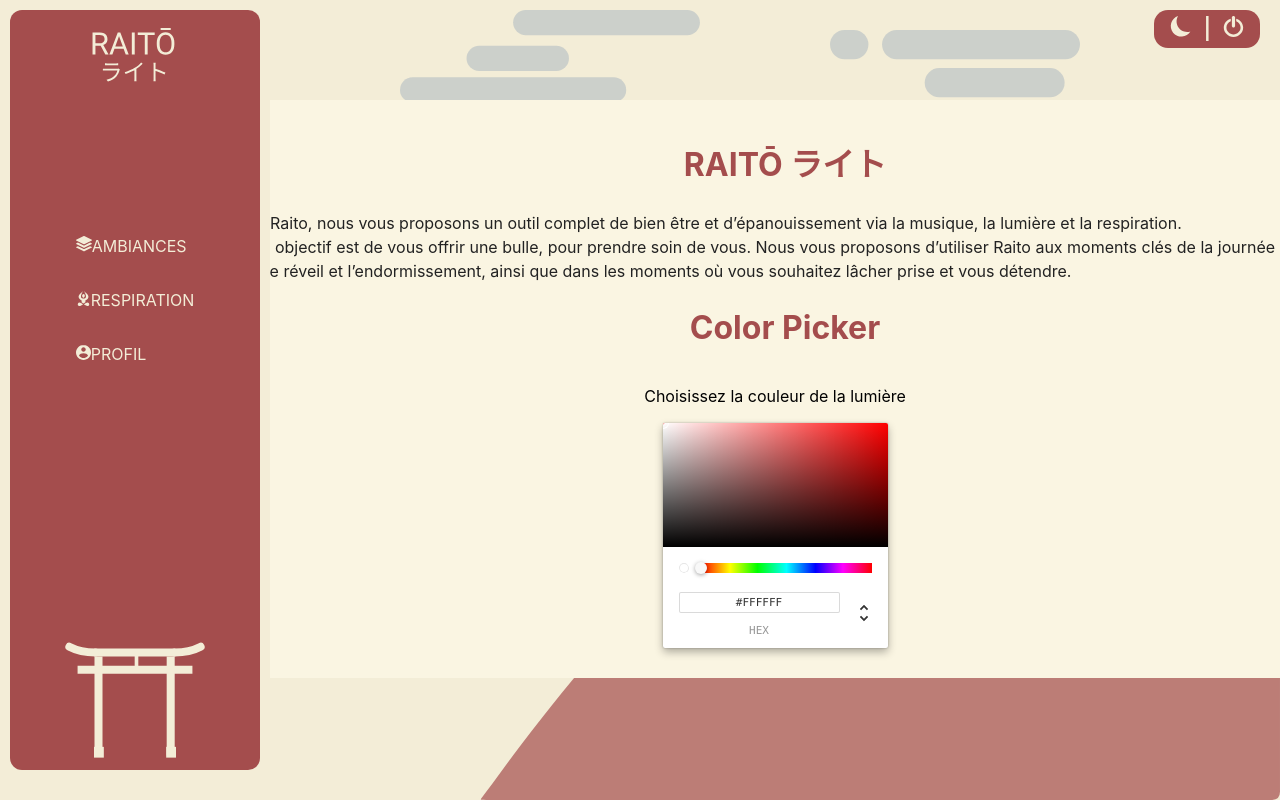
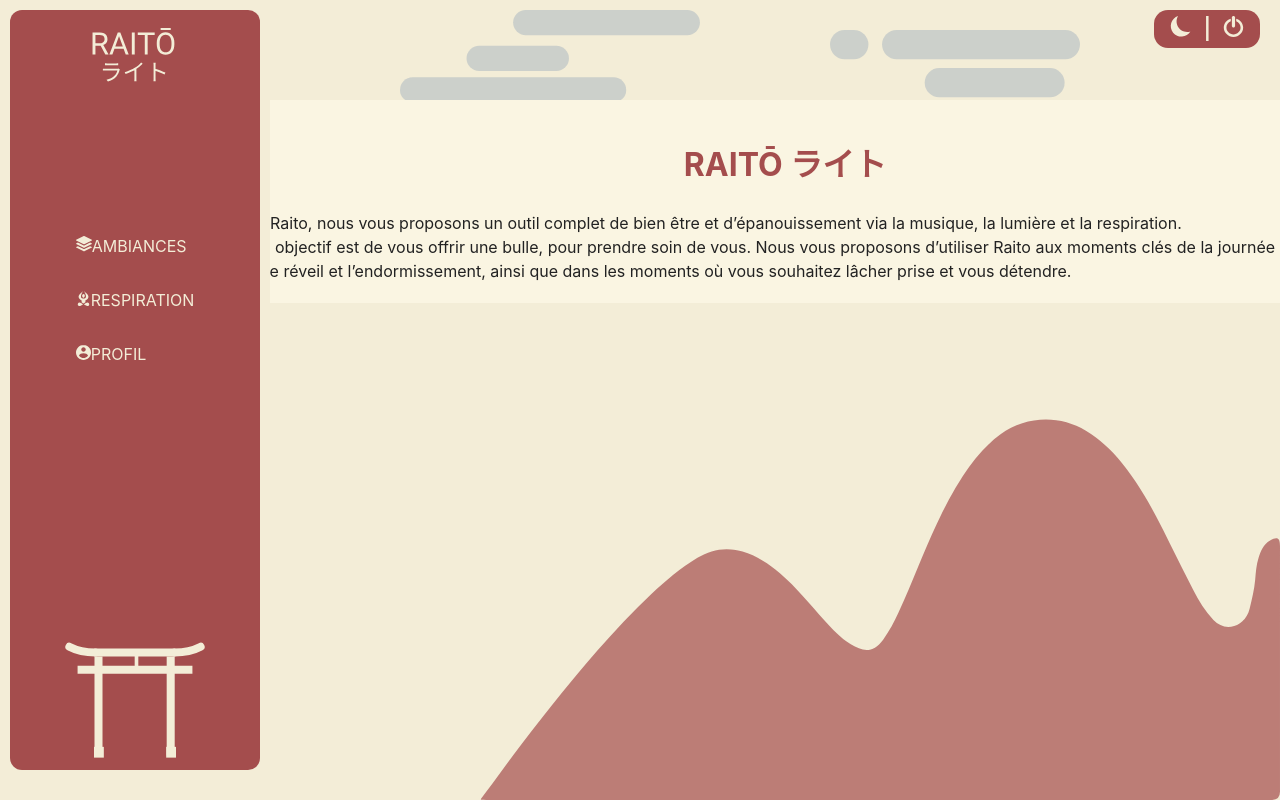
Before and after one commit to ValentinR01/raito-kubernetes-gke, a React (Create React App) app in the folder front/: page / in a window 1280 px wide. Built offline with nearby package versions, Linux system fonts and the light colour scheme.

Commit message:
disable color picker

```diff
--- a/front/src/components/pages/HomePage.jsx
+++ b/front/src/components/pages/HomePage.jsx
@@ -21,7 +21,7 @@ const HomePage = () => {
           journée que sont le réveil et l’endormissement, ainsi que dans les
           moments où vous souhaitez lâcher prise et vous détendre.
         </Text>
-        <ColorPickerWidget />
+        {/* <ColorPickerWidget /> */}
       </Card>
     </PageTemplate>
   );
```
